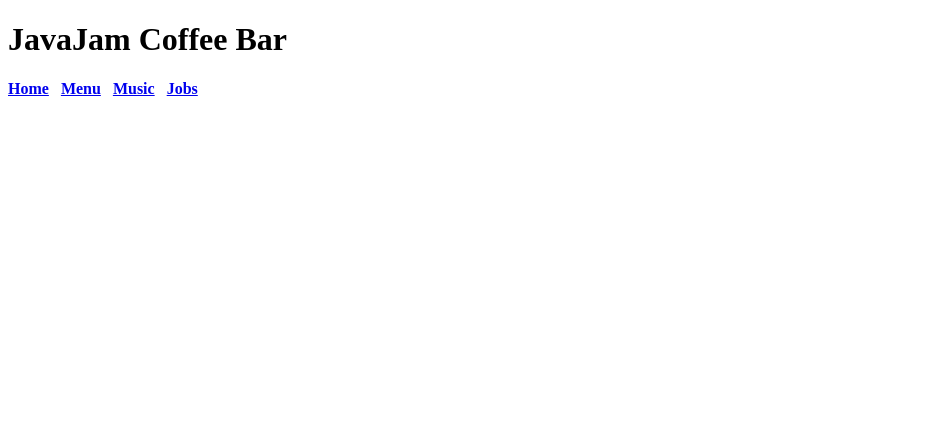
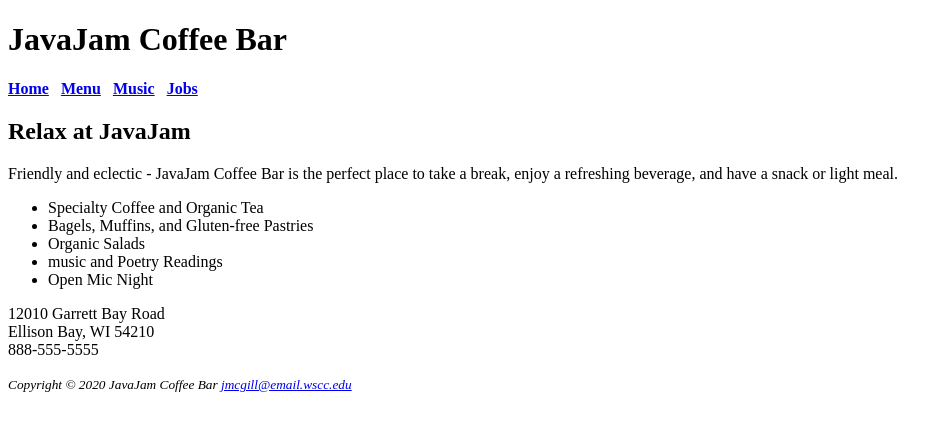
Before and after one commit to jmcgill19/JavaJam-Coffee-Bar, a plain HTML site: page index.html in a window 1280 px wide. Shown: the whole page, without its empty margins (0-952 px from the left). Drawn offline with Linux system fonts and the light colour scheme.

Commit message:
updated main content

```diff
--- a/index.html
+++ b/index.html
@@ -10,6 +10,8 @@
       <h1>JavaJam Coffee Bar </h1>
     </header>
 
+
+
     <nav>
       <b>
         <a href = "index.html">Home</a> &nbsp;
@@ -20,6 +22,34 @@
 
       </b>
     </nav>
+
+    <h2> Relax at JavaJam </h2>
+
+    <p> Friendly and eclectic - JavaJam Coffee Bar is the perfect place to take a break, enjoy a refreshing beverage, and have a snack or light meal.</p>
+
+    <ul>
+      <li>Specialty Coffee and Organic Tea</li>
+      <li>Bagels, Muffins, and Gluten-free Pastries</li>
+      <li>Organic Salads</li>
+      <li>music and Poetry Readings</li>
+      <li>Open Mic Night</li>
+  </ul>
+
+    <div>
+      <p>
+        12010 Garrett Bay Road <br>
+        Ellison Bay, WI 54210 <br>
+        888-555-5555 <br>
+      </p>
+
+    </div>
+
+    <footer>
+      <small><i> Copyright &copy; 2020 JavaJam Coffee Bar
+        <a href = "mailto:jmcgill@email.wscc.edu">jmcgill@email.wscc.edu</a>
+        </i></small>
+
+        </footer>
   </body>
 
 
```
